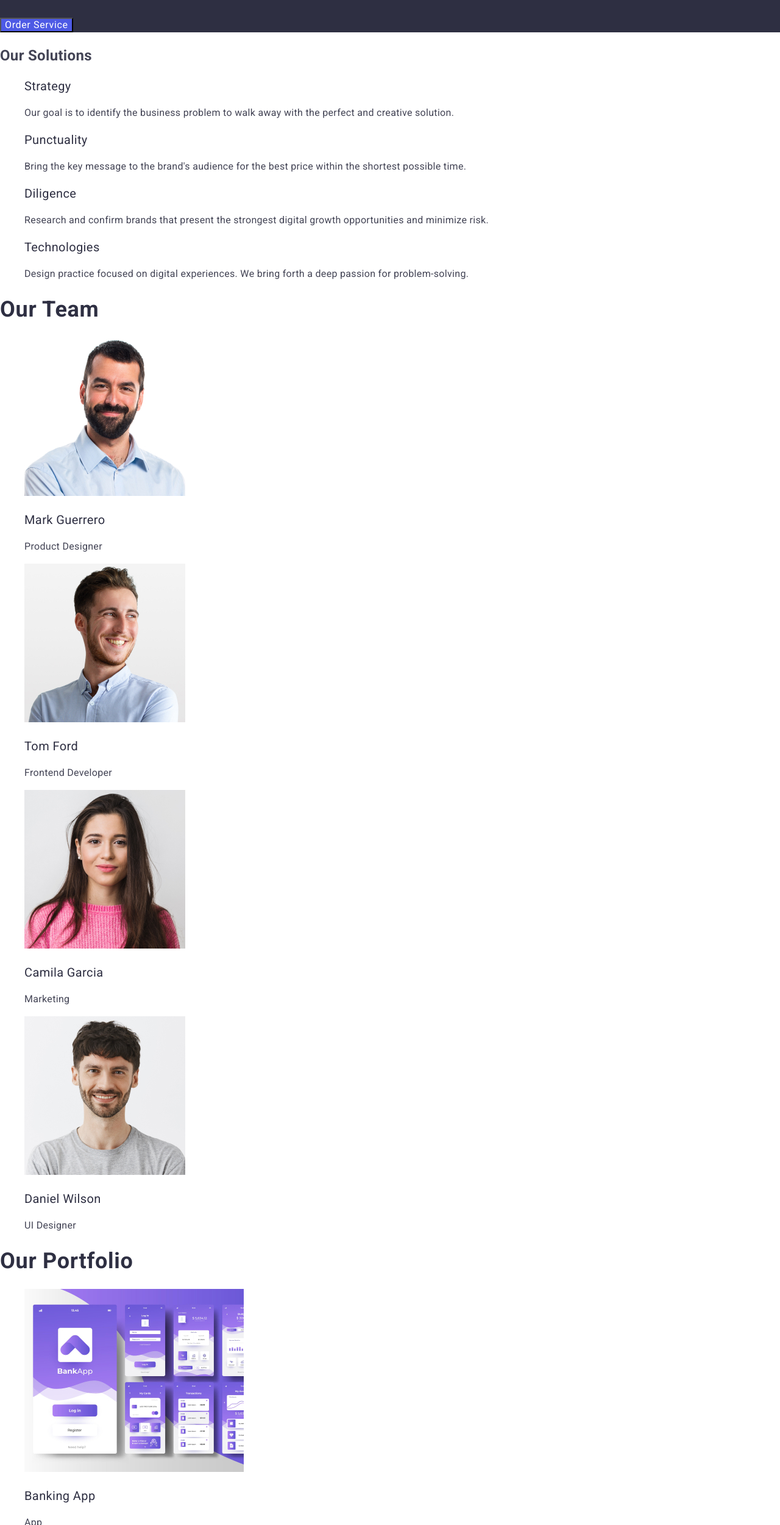
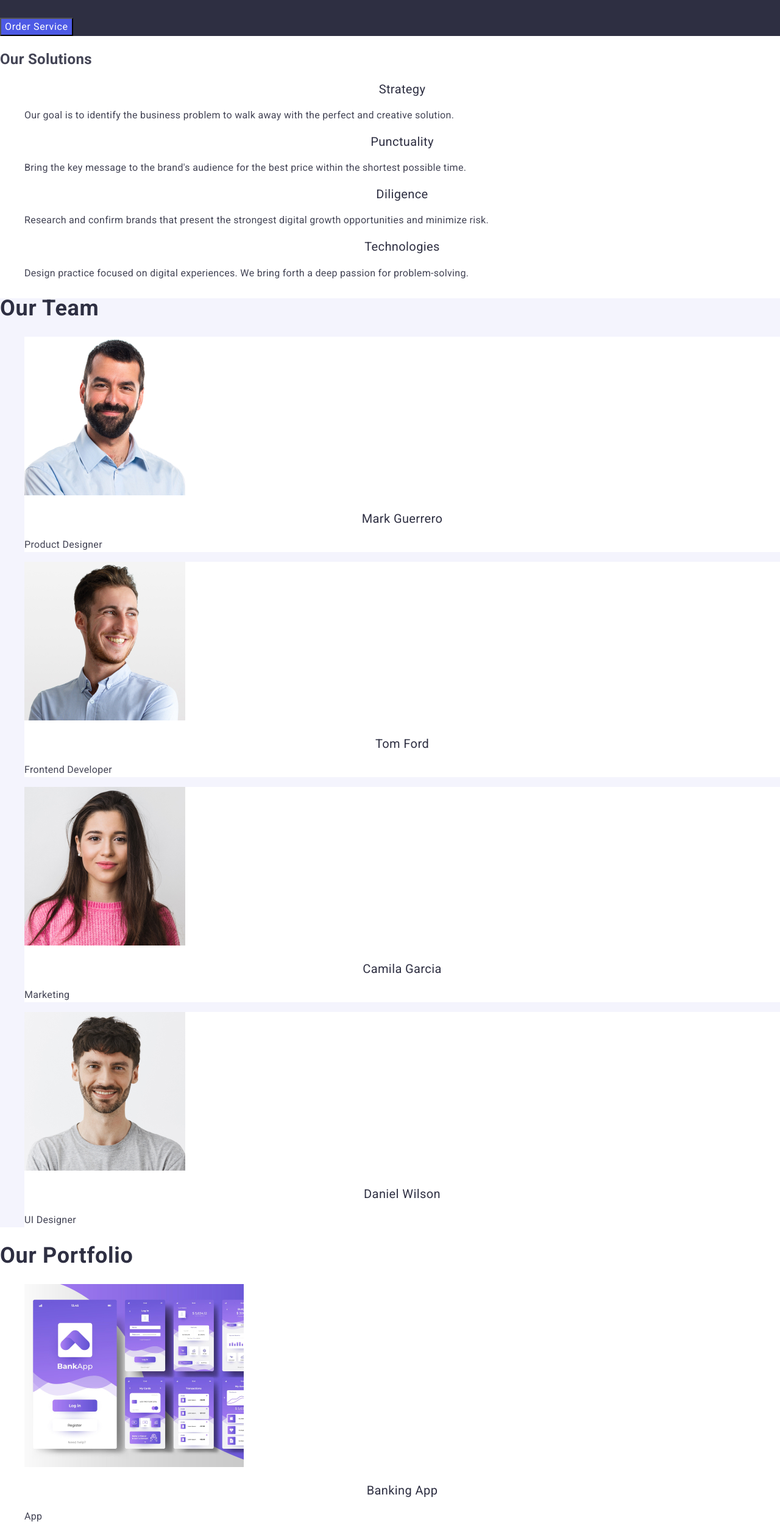
Before and after one commit to ValeriiaProkhina/got-markup-hw-02, a plain HTML site: page index.html in a window 1280 px wide. Shown: the part 300-2800 px from the top of the page at 61% size. Drawn offline with nearby package versions, Linux system fonts and the light colour scheme.

Commit message:
update css

```diff
--- a/css/styles.css
+++ b/css/styles.css
@@ -1,7 +1,7 @@
 body {
   color: #434455;
   background: #fff;
-  font-family: 'Roboto', 'Raleway', 'Montserrat', sans-serif;
+  font-family: 'Roboto', sans-serif;
   font-size: 16px;
   font-style: normal;
   font-weight: 400;
@@ -21,10 +21,10 @@ a {
 /* Header */
 .logo {
   color: #4d5ae5;
-  font-family: Raleway, sans-serif;
+  font-family: 'Raleway', sans-serif;
   font-size: 18px;
   font-weight: 700;
-  line-height: 1.166;
+  line-height: 1.17;
   letter-spacing: 0.54px;
   text-transform: uppercase;
 }
@@ -36,7 +36,7 @@ a {
 }
 
 .link-nav {
-  color: #434455;
+  color: #2e2f42;
   font-style: normal;
   letter-spacing: 0.32px;
 }
@@ -46,9 +46,12 @@ a {
   color: var(--ocean, #404bbf);
 }
 
+.contacts {
+  font-style: normal;
+}
+
 .contacts-item {
   color: #434455;
-  font-style: normal;
   letter-spacing: 0.32px;
 }
 
@@ -72,10 +75,12 @@ a {
 }
 
 .button-hero {
+  font-family: 'Roboto', sans-serif;
   cursor: pointer;
   font-size: 16px;
   font-weight: 500;
   letter-spacing: 0.64px;
+  line-height: 1.5;
   color: #ffffff;
   background: var(--iris, #4d5ae5);
 }
@@ -90,10 +95,18 @@ a {
   color: #2e2f42;
   font-size: 20px;
   font-weight: 500;
-  line-height: 1.2;
+  line-height: 1.11;
   letter-spacing: 0.4px;
+  text-align: center;
 }
 
+.list-item-text {
+  font-size: 16px;
+}
+
+.section-our-team {
+  background: var(--cloud, #f4f4fd);
+}
 .title-section {
   color: #2e2f42;
   font-size: 36px;
@@ -102,12 +115,17 @@ a {
   text-transform: capitalize;
   line-height: 0.9;
 }
+
+.list-item-team {
+  background: var(--white, #fff);
+}
 /* Footer */
 .footer {
   background-color: #2e2f42;
 }
 .part-logo-footer {
   color: #f4f4fd;
+  line-height: 1.17;
 }
 .text-footer {
   color: #f4f4fd;
--- a/index.html
+++ b/index.html
@@ -28,7 +28,7 @@
         <!-- Menu nav -->
         <ul class="navigation-menu">
           <li>
-            <a class="link-nav" href="">Studio</a>
+            <a class="link-nav" href="./index.html">Studio</a>
           </li>
           <li>
             <a class="link-nav" href="">Portfolio</a>
@@ -39,7 +39,7 @@
         </ul>
       </nav>
       <!-- Contacts -->
-      <address>
+      <address class="contacts">
         <ul class="contacts-list">
           <li>
             <a class="contacts-item" href="mailto:info@devstudio.com"
@@ -67,28 +67,28 @@
         <ul>
           <li>
             <h3 class="list-subheading">Strategy</h3>
-            <p>
+            <p class="list-item-text">
               Our goal is to identify the business problem to walk away with the
               perfect and creative solution.
             </p>
           </li>
           <li>
             <h3 class="list-subheading">Punctuality</h3>
-            <p>
+            <p class="list-item-text">
               Bring the key message to the brand's audience for the best price
               within the shortest possible time.
             </p>
           </li>
           <li>
             <h3 class="list-subheading">Diligence</h3>
-            <p>
+            <p class="list-item-text">
               Research and confirm brands that present the strongest digital
               growth opportunities and minimize risk.
             </p>
           </li>
           <li>
             <h3 class="list-subheading">Technologies</h3>
-            <p>
+            <p class="list-item-text">
               Design practice focused on digital experiences. We bring forth a
               deep passion for problem-solving.
             </p>
@@ -96,10 +96,10 @@
         </ul>
       </section>
       <!-- Section 3 -->
-      <section>
+      <section class="section-our-team">
         <h2 class="title-section">Our Team</h2>
         <ul>
-          <li>
+          <li class="list-item-team">
             <img
               src="./images/our-team/img.jpg"
               alt="Photo Mark Guerrero"
@@ -107,9 +107,9 @@
               height="260"
             />
             <h3 class="list-subheading">Mark Guerrero</h3>
-            <p>Product Designer</p>
+            <p class="list-item-text">Product Designer</p>
           </li>
-          <li>
+          <li class="list-item-team">
             <img
               src="./images/our-team/img-2.jpg"
               alt="Photo Tom Ford"
@@ -117,9 +117,9 @@
               height="260"
             />
             <h3 class="list-subheading">Tom Ford</h3>
-            <p>Frontend Developer</p>
+            <p class="list-item-text">Frontend Developer</p>
           </li>
-          <li>
+          <li class="list-item-team">
             <img
               src="./images/our-team/img-3.jpg"
               alt="Photo Camila Garcia"
@@ -127,9 +127,9 @@
               height="260"
             />
             <h3 class="list-subheading">Camila Garcia</h3>
-            <p>Marketing</p>
+            <p class="list-item-text">Marketing</p>
           </li>
-          <li>
+          <li class="list-item-team">
             <img
               src="./images/our-team/img-4.jpg"
               alt="Photo Daniel Wilson"
@@ -137,7 +137,7 @@
               height="260"
             />
             <h3 class="list-subheading">Daniel Wilson</h3>
-            <p>UI Designer</p>
+            <p class="list-item-text">UI Designer</p>
           </li>
         </ul>
       </section>
@@ -153,7 +153,7 @@
               height="300"
             />
             <h3 class="list-subheading">Banking App</h3>
-            <p>App</p>
+            <p class="list-item-text">App</p>
           </li>
           <li>
             <img
@@ -163,7 +163,7 @@
               height="300"
             />
             <h3 class="list-subheading">Cashless Payment</h3>
-            <p>Marketing</p>
+            <p class="list-item-text">Marketing</p>
           </li>
           <li>
             <img
@@ -173,7 +173,7 @@
               height="300"
             />
             <h3 class="list-subheading">Meditation App</h3>
-            <p>App</p>
+            <p class="list-item-text">App</p>
           </li>
           <li>
             <img
@@ -183,7 +183,7 @@
               height="300"
             />
             <h3 class="list-subheading">Taxi Service</h3>
-            <p>Marketing</p>
+            <p class="list-item-text">Marketing</p>
           </li>
           <li>
             <img
@@ -193,7 +193,7 @@
               height="300"
             />
             <h3 class="list-subheading">Screen Illustrations</h3>
-            <p>Design</p>
+            <p class="list-item-text">Design</p>
           </li>
           <li>
             <img
@@ -203,7 +203,7 @@
               height="300"
             />
             <h3 class="list-subheading">Online Courses</h3>
-            <p>Marketing</p>
+            <p class="list-item-text">Marketing</p>
           </li>
         </ul>
       </section>
```
